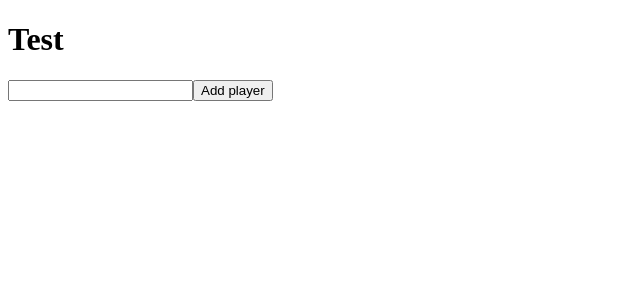
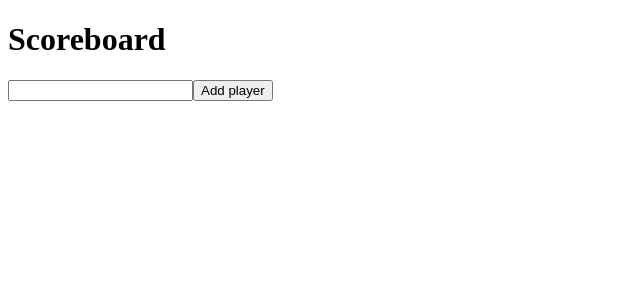
Before and after one commit to aartvanempel/scoreboard, a React (Create React App) app: page / in a window 1280 px wide. Shown: the top 300 px of the page, without its empty margins (0-640 px from the left). Built offline with nearby package versions, Linux system fonts and the light colour scheme.

Commit message:
update readme

```diff
--- a/src/App.js
+++ b/src/App.js
@@ -4,7 +4,7 @@ import PlayerList from './containers/PlayerList/PlayerList'
 
 const App = () => (
     <div>
-        <h1>Test</h1>
+        <h1>Scoreboard</h1>
         <AddPlayer/>
         <PlayerList/>
     </div>
```
Also changed, not shown: 1 other file (tests, documents, lock files or other folders).
